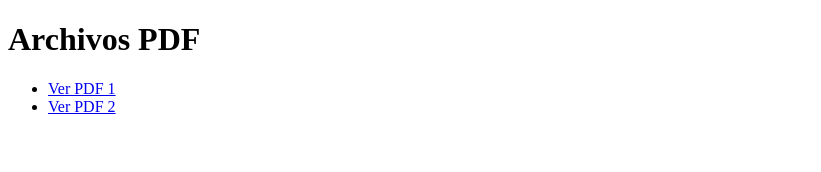
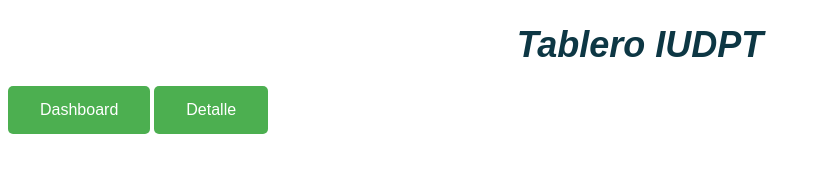
Before and after one commit to IUDPT-Dashboard/Prueba_de_1, a plain HTML site: page index.html in a window 1280 px wide. Shown: the whole page, without its empty margins (0-821 px from the left). Drawn offline with Linux system fonts and the light colour scheme.

Commit message:
Update index.html

```diff
--- a/index.html
+++ b/index.html
@@ -4,12 +4,43 @@
     <meta charset="UTF-8">
     <meta name="viewport" content="width=device-width, initial-scale=1.0">
     <title>Visualizar PDFs</title>
+  <style>
+        /* Estilos para el título h1 */
+        h1 {
+            color: #0D3744; /* Color de la letra */
+            font-size: 36px; /* Tamaño de la fuente */
+            text-align: center; /* Centrar el texto */
+            font-style: italic; /* Texto en cursiva */
+            font-family: Arial, sans-serif; /* Fuente opcional */
+            margin-bottom: 20px; /* Espacio inferior */
+        }
+
+        /* Estilos para el botón */
+        .mi-boton {
+            background-color: #4CAF50; /* Color de fondo */
+            color: white; /* Color del texto */
+            padding: 15px 32px; /* Espaciado interno */
+            border: none; /* Sin borde */
+            border-radius: 5px; /* Bordes redondeados */
+            font-size: 16px; /* Tamaño de la fuente */
+            cursor: pointer; /* Cambia el cursor al pasar el mouse */
+            transition: background-color 0.3s ease; /* Transición suave */
+        }
+
+        /* Cambia el color al pasar el mouse */
+        .mi-boton:hover {
+            background-color: #45a049;
+        }
+
+        /* Cambia el color al hacer clic */
+        .mi-boton:active {
+            background-color: #3e8e41;
+        }
+    </style>
 </head>
 <body>
-    <h1>Archivos PDF</h1>
-    <ul>
-        <li><a href="IUDPT-Dashboard.pdf" target="_blank">Ver PDF 1</a></li>
-        <li><a href="20250311_Detalle facturacion_Carreras.pdf" target="_blank">Ver PDF 2</a></li>
-    </ul>
+    <h1>Tablero IUDPT</h1>
+    <button class="mi-boton" onclick="window.open('IUDPT-Dashboard.pdf')">Dashboard</button>
+    <button class="mi-boton" onclick="window.open('20250311_Detalle facturacion_Carreras2.pdf')">Detalle</button>
 </body>
 </html>
```
